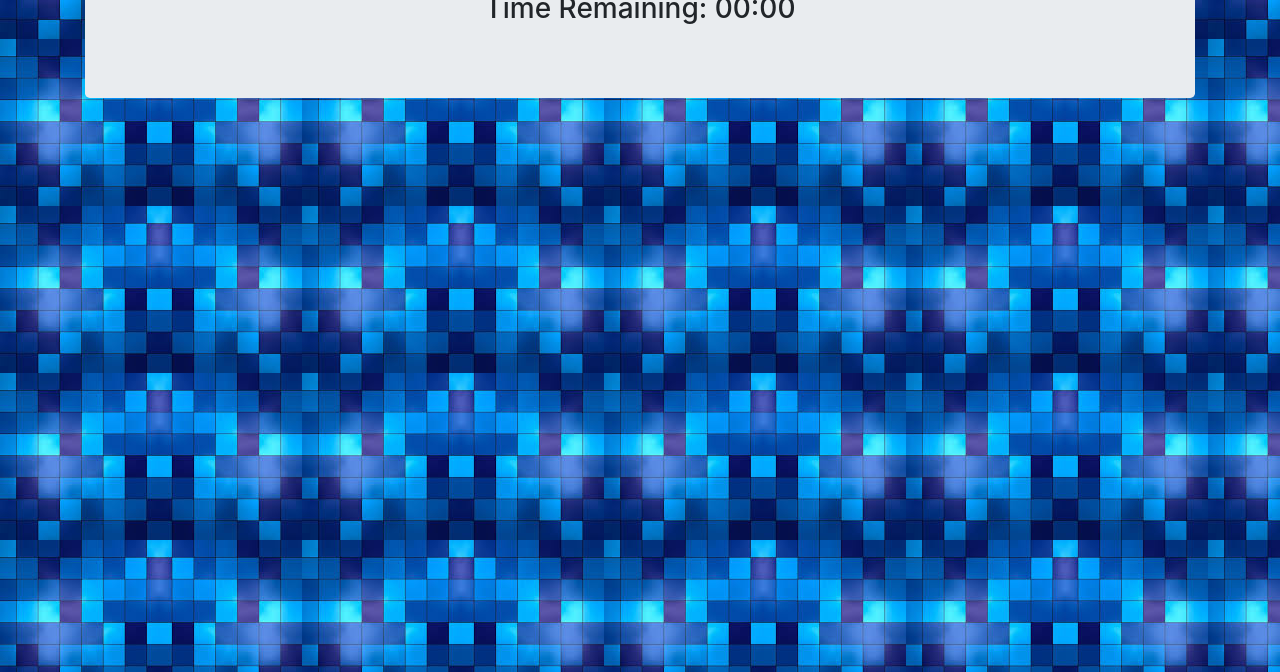
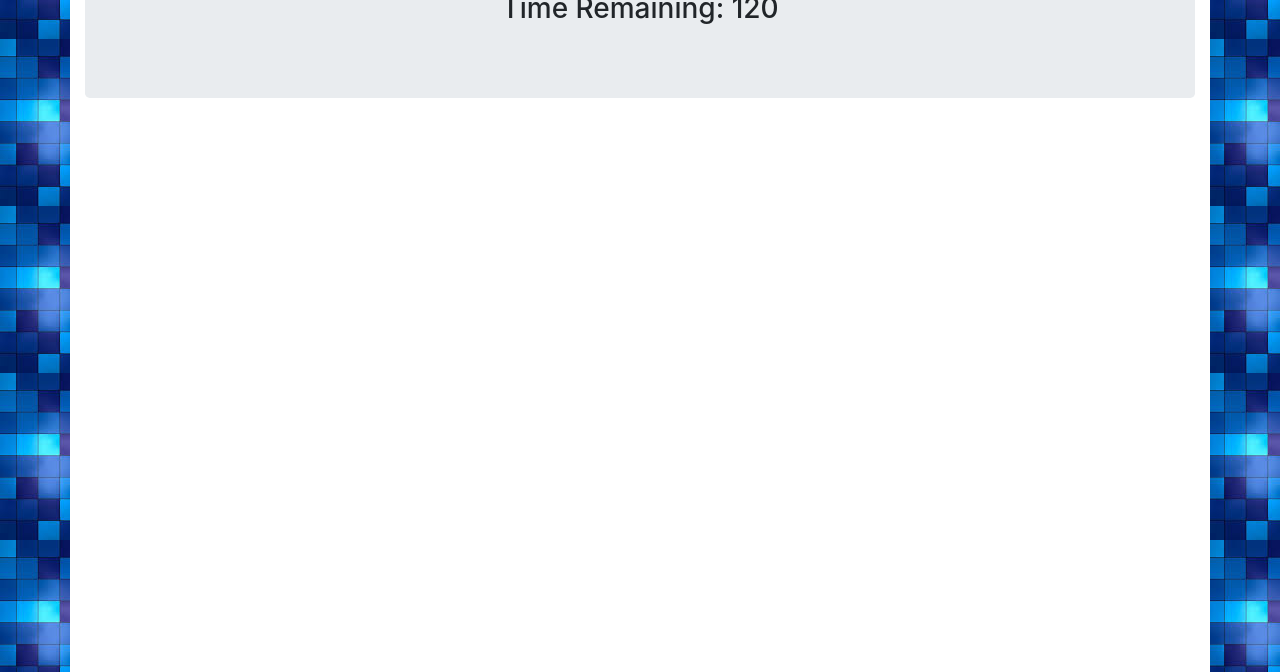
Before and after one commit to Matt-S-Elliott/trivia-game, a plain HTML site: page index.html in a window 1280 px wide. Shown: the part 128-800 px from the top of the page. Drawn offline with nearby package versions, Linux system fonts and the light colour scheme.

Commit message:
added counter object and question array

```diff
--- a/assets/css/style.css
+++ b/assets/css/style.css
@@ -1,3 +1,8 @@
 body {
     background-image: url("../images/background.jpeg");
 }
+
+#mainContainer {
+    background-color: white;
+    height: 100vh;
+}
--- a/assets/javascript/app.js
+++ b/assets/javascript/app.js
@@ -0,0 +1,85 @@
+//DONE: Make a counter to countdown from 120 to 0
+
+var timeRemainingText = $("#timeRemainingText");
+var mainContainer = $("#mainContainer");
+
+//I realize using an object for the counter is a little over-complicated, but I felt
+//like doing it... So here we are.
+var counter = {
+    countDown: 60,
+    counterID: 0,
+    startCountdown: function () {
+        this.counterID = setInterval(this.countDownIncrement, 1000);},
+    countDownIncrement: function () {
+        this.countDown--;},
+    countDownFinished: function () {
+        if (this.countDown <= 0) {
+            return true;
+        }
+        return false;}
+}
+
+//Kinda done: make an array of questions with correct and incorrect answers
+var questions = [
+    ["1INSERT QUESTION HERE",
+    "11INSERT ANSWER HERE",
+    "12INSERT ANSWER HERE",
+    "13INSERT ANSWER HERE",
+    "14INSERT ANSWER HERE",
+    "1INSERT CORRECT ANSWER HERE"],
+
+    ["2INSERT QUESTION HERE",
+    "21INSERT ANSWER HERE",
+    "22INSERT ANSWER HERE",
+    "23INSERT ANSWER HERE",
+    "24INSERT ANSWER HERE",
+    "2INSERT CORRECT ANSWER HERE"],
+
+    ["3INSERT QUESTION HERE",
+    "31INSERT ANSWER HERE",
+    "32INSERT ANSWER HERE",
+    "33INSERT ANSWER HERE",
+    "34INSERT ANSWER HERE",
+    "3INSERT CORRECT ANSWER HERE"],
+
+    ["4INSERT QUESTION HERE",
+    "41INSERT ANSWER HERE",
+    "42INSERT ANSWER HERE",
+    "43INSERT ANSWER HERE",
+    "44INSERT ANSWER HERE",
+    "4INSERT CORRECT ANSWER HERE"]
+]
+
+
+//WORKING ON DISPLAY QUESTIONS
+
+
+
+//display questions to user after they press start
+function displayQuestions () {
+    for (var i = 0; i < questions.length; i++) {
+        var row = $("<div class='row'>");
+        for (var ii = 1; ii < 5; ii++) {
+            var answer = $("<div class='col-md-3>");
+            answer.text(questions[i][ii]);
+            row.append(answer);
+        }
+        mainContainer.append(row);
+    }
+
+}
+displayQuestions();
+
+
+//greet user with a start screen and have a button to start the game
+
+//when counter hits 0, end game
+
+//make button to end game and submit answers
+
+
+
+
+//when games ends, tally correct and incorrect answers and unanswered questions
+
+//display score to user
--- a/index.html
+++ b/index.html
@@ -11,10 +11,10 @@
 </head>
 <body>
 
-    <div class="container">
+    <div id="mainContainer" class="container">
         <div class="jumbotron text-center">
             <h1>Terrific Trivia!</h1>
-            <h3>Time Remaining: 00:00</h3>
+            <h3>Time Remaining: <span id="timeRemainingText">120</span></h3>
         </div>
     </div>
 
```
